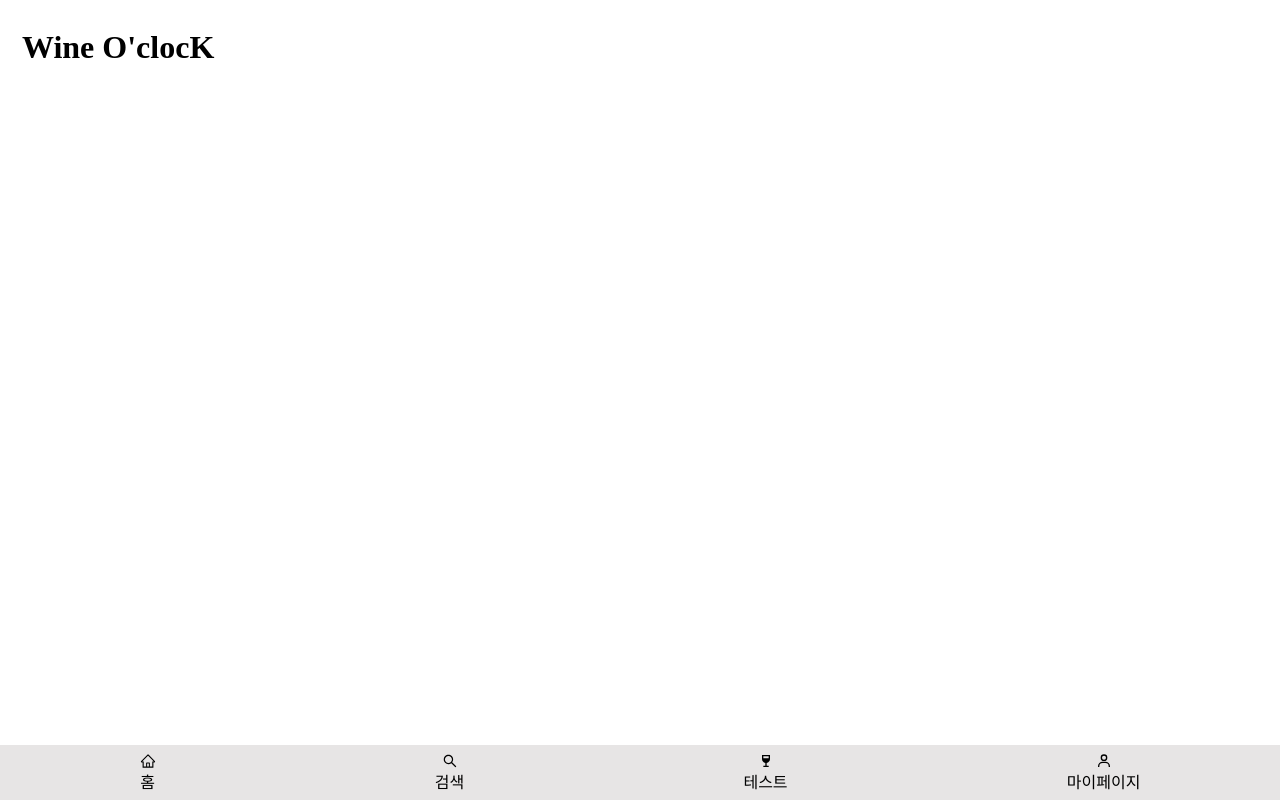
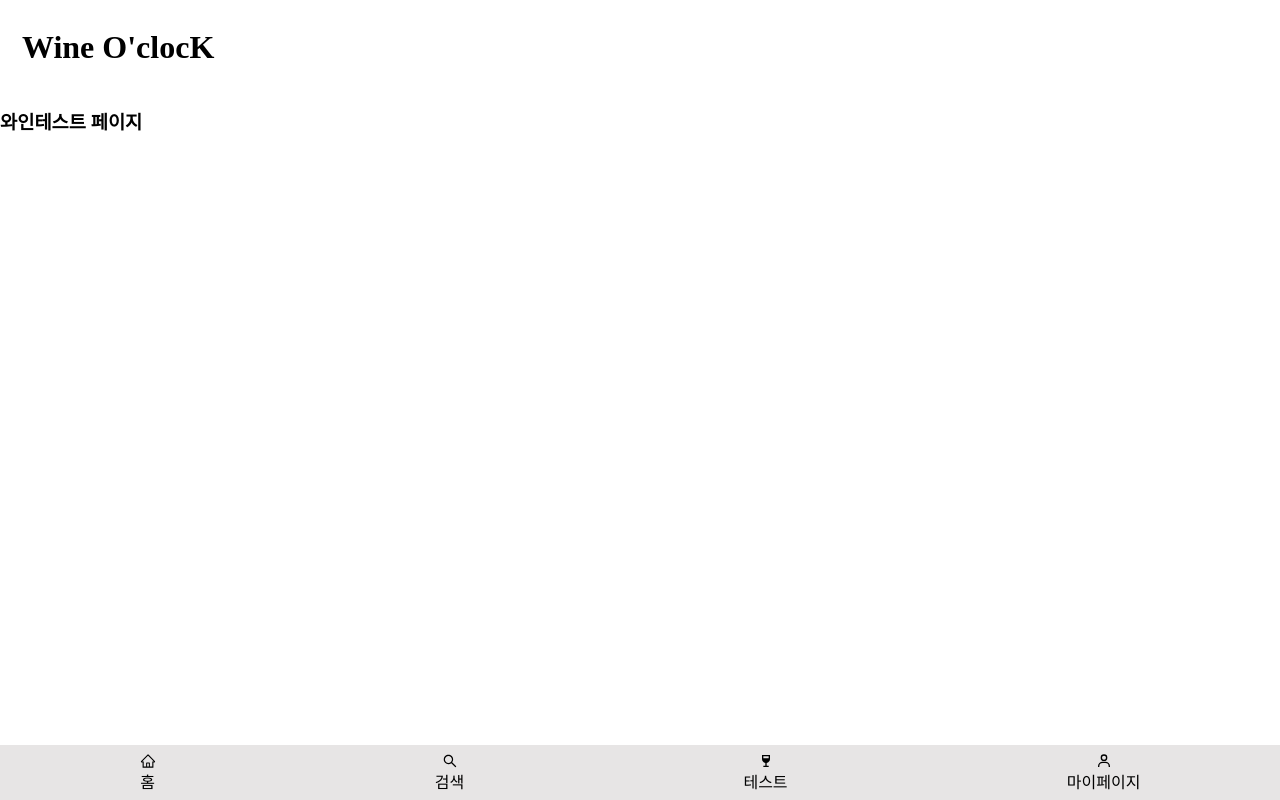
Before and after one commit to Wine-O-clocK/wine-o-clock-front, a React (Create React App) app: page /winetestpage in a window 1280 px wide. Built offline with nearby package versions, Linux system fonts and the light colour scheme; a web font is replaced by a local one.

Commit message:
WineTestPage

```diff
--- a/src/App.js
+++ b/src/App.js
@@ -5,6 +5,7 @@ import Header from "./components/Header/Header";
 import MainPage from "./components/MainPage/MainPage";
 import MyPage from "./components/Mypage/MyPage";
 import Navigation from "./components/Navigation/Navigation";
+import WineTestPage from "./components/WineTestPage/WineTestPage";
 import SignIn from "./routes/SignIn";
 import SignUp from "./routes/SignUp";
 import SignUpDetail from "./routes/SignUpDetail";
@@ -18,6 +19,7 @@ function App() {
         <Route path="/signin" element={<SignIn />} />
         <Route path="/signup" element={<SignUp />} />
         <Route path="/signup/detail" element={<SignUpDetail />} />
+        <Route path="/winetestpage" element={<WineTestPage />} />
         <Route path="/mypage" element={<MyPage />} />
       </Routes>
       <Navigation />
--- a/src/components/Navigation/Navigation.jsx
+++ b/src/components/Navigation/Navigation.jsx
@@ -19,7 +19,7 @@ function Navigation() {
           <AiOutlineSearch />
           <span>검색</span>
         </NavButton>
-        <NavButton onClick={() => navigate("/wine")}>
+        <NavButton onClick={() => navigate("/winetestpage")}>
           <MdWineBar />
           <span>테스트</span>
         </NavButton>
--- /dev/null
+++ b/src/components/WineTestPage/WineTestPage.jsx
@@ -0,0 +1,12 @@
+import React from "react";
+import styled from "styled-components";
+
+function WineTestPage() {
+  return (
+    <>
+      <h3>와인테스트 페이지</h3>
+    </>
+  );
+}
+
+export default WineTestPage;
```
